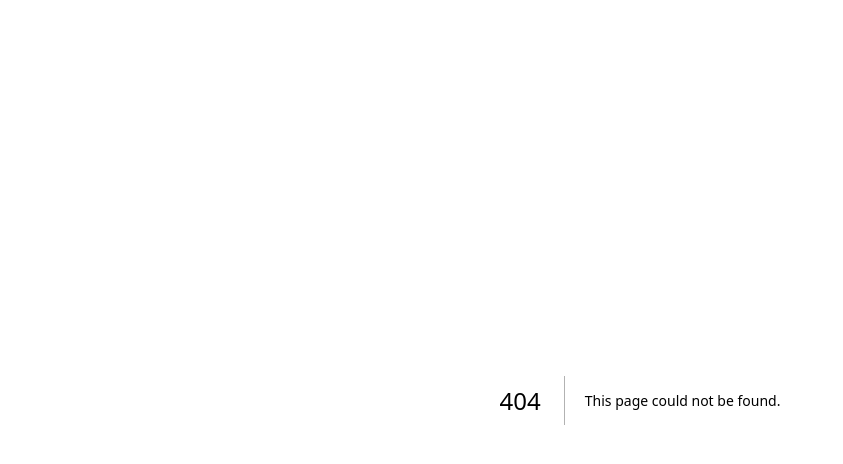
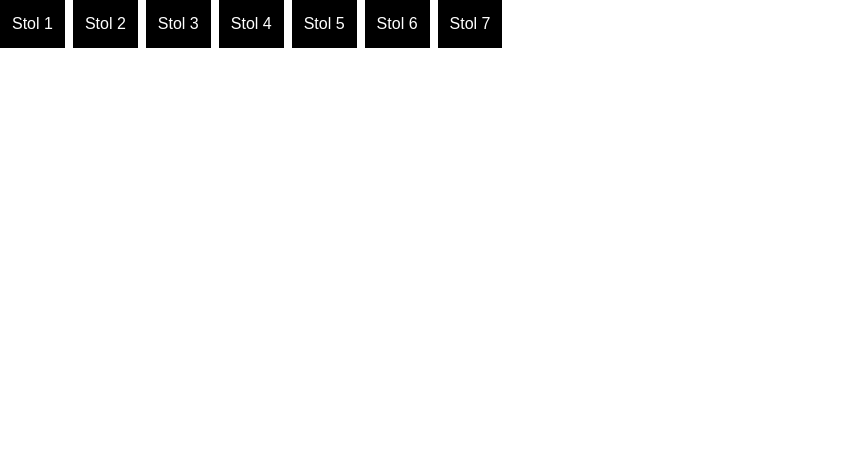
Before and after one commit to T3jny16/rocnikovka, a Next.js app: page /dashboard in a window 1280 px wide. Before the commit this address had no page. Shown: the top 464 px of the page, without its empty margins (0-843 px from the left). Built offline with nearby package versions, Linux system fonts and the light colour scheme.

Commit message:
jmeno, time

```diff
--- /dev/null
+++ b/src/app/dashboard/[id]/page.js
@@ -0,0 +1,25 @@
+"use client"
+
+import React, { useState } from 'react'
+
+export default function SingleID({params}){
+  const [name, setName] =  useState("")
+  const [time, setTime] =  useState("")
+  const handleSubmit = () =>{
+      console.log(name, time, params.id)
+
+  }
+
+
+  return (
+
+  <div className='flex flex-col w-fit '>
+   <label htmlFor='name'>Jméno</label>
+  <input className='bg-black text-white' value={name} onChange={(e) => setName(e.target.value) }></input>
+  <label htmlFor='time'>Time</label>
+  <input className='bg-black text-white' onChange={(e) => setTime(e.target.value) }></input>
+  <button className='rounded-full bg-black text-white px-3 py-3' onClick={handleSubmit}>Potvrdit</button>
+
+  </div>
+  )
+}
--- /dev/null
+++ b/src/app/dashboard/page.js
@@ -0,0 +1,59 @@
+"use client"
+import { useState } from "react"
+
+const stoly = [
+
+    {
+        "id": 1,
+        "name": "Stol 1",
+        "price": 1000
+    },
+    {
+        "id": 2,
+        "name": "Stol 2",
+        "price": 1000
+    },
+    {
+        "id": 3,
+        "name": "Stol 3",
+        "price": 1000
+    },
+    {
+        "id": 4,
+        "name": "Stol 4",
+        "price": 1000
+    },
+    {
+        "id": 5,
+        "name": "Stol 5",
+        "price": 1000
+    },
+    {
+        "id": 6,
+        "name": "Stol 6",
+        "price": 1000
+    },
+
+    {
+        "id": 7,
+        "name": "Stol 7",
+        "price": 1000
+    },
+
+]
+
+
+
+
+export default function Dashboard() {
+    const [ahoj, setAhoj] = useState()
+    return (
+        <div className="flex gap-2 ">
+            {stoly.map(element => (
+                <a href = {`/dashboard/${element.id}`} className="bg-black text-white w-fit p-3" key={element.name}>
+                    <h2>{element.name}</h2>
+                </a>
+            ))}
+        </div>
+    )
+}
```
Also changed, not shown: package.json (+5 -5 lines), 1 other file (tests, documents, lock files or other folders).
